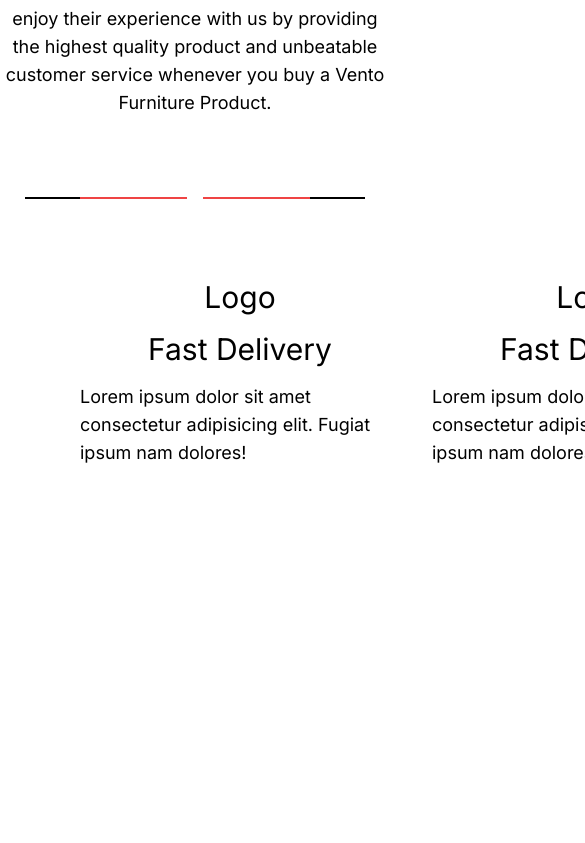
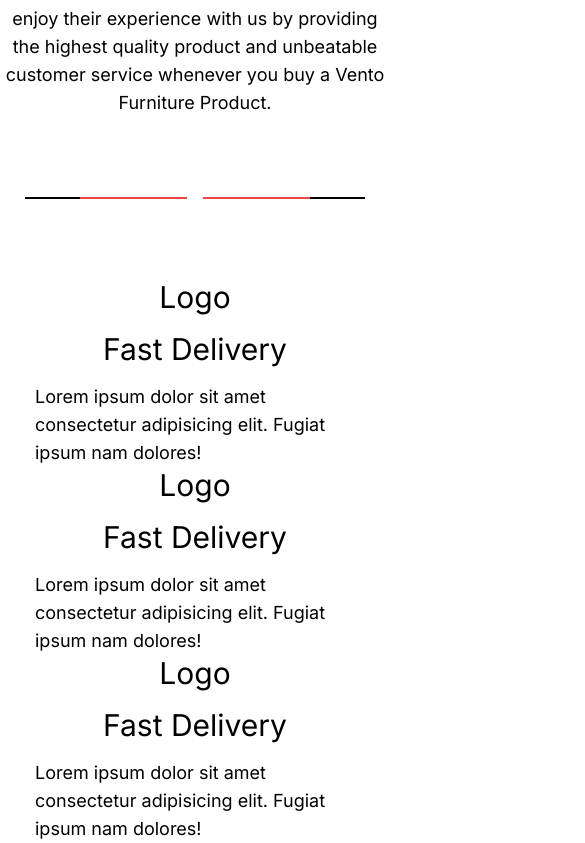
Before and after one commit to TimiMaliki/Home-and-furnitures, a Next.js app: page / in a window 390 px wide. Shown: the part 8059-8902 px from the top of the page, 585 px wide, since content can reach past the window. Before the commit the page ends 8526 px from the top, so only its background shows below. Built offline with nearby package versions, Linux system fonts and the light colour scheme.

Commit message:
Services

```diff
--- a/app/components/Services.jsx
+++ b/app/components/Services.jsx
@@ -2,21 +2,21 @@ import React from 'react'
 
 const Services = () => {
   return (
-    <div className='flex items-center gap-8 justify-between px-20'>
+    <div className='lg:flex items-center gap-8 justify-between px-20'>
 
-        <div className='grid '>
+        <div className='grid place-content-center'>
+            <h1 className='text-3xl mb-4 text-center'>Logo</h1>
+            <h1 className='text-3xl mb-4 text-center'>Fast Delivery</h1>
+            <p className='text-lg w-80 '>Lorem ipsum dolor sit amet consectetur adipisicing elit. Fugiat ipsum nam dolores!</p>
+        </div>
+
+        <div className='grid place-content-center'>
             <h1 className='text-3xl mb-4 text-center'>Logo</h1>
             <h1 className='text-3xl mb-4 text-center'>Fast Delivery</h1>
             <p className='text-lg w-80'>Lorem ipsum dolor sit amet consectetur adipisicing elit. Fugiat ipsum nam dolores!</p>
         </div>
 
-        <div className='grid '>
-            <h1 className='text-3xl mb-4 text-center'>Logo</h1>
-            <h1 className='text-3xl mb-4 text-center'>Fast Delivery</h1>
-            <p className='text-lg w-80'>Lorem ipsum dolor sit amet consectetur adipisicing elit. Fugiat ipsum nam dolores!</p>
-        </div>
-
-        <div className='grid '>
+        <div className='grid place-content-center'>
             <h1 className='text-3xl mb-4 text-center'>Logo</h1>
             <h1 className='text-3xl mb-4 text-center'>Fast Delivery</h1>
             <p className='text-lg w-80'>Lorem ipsum dolor sit amet consectetur adipisicing elit. Fugiat ipsum nam dolores!</p>
```
